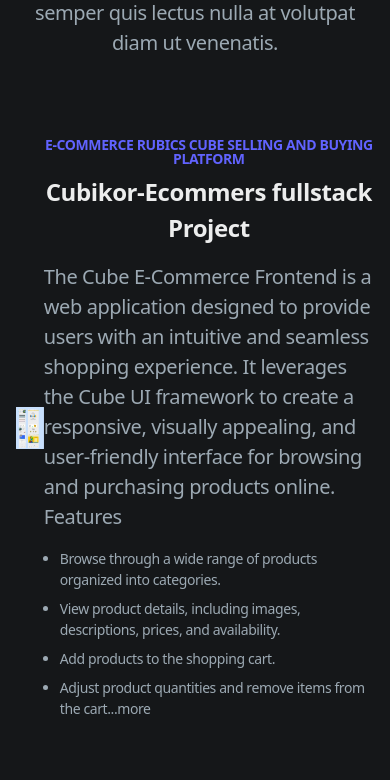
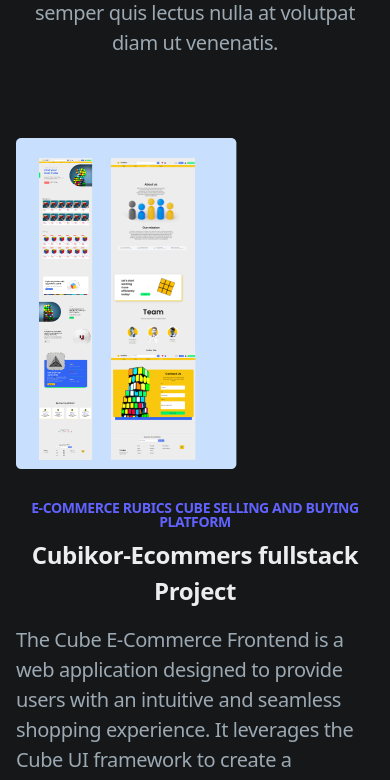
Before and after one commit to soumen974/Portfolio, a React (Create React App) app: page / in a window 390 px wide. Shown: the part 5260-6040 px from the top of the page. Built offline with nearby package versions, Linux system fonts and the light colour scheme.

Commit message:
send for prod

```diff
--- a/src/page/components/Projects.jsx
+++ b/src/page/components/Projects.jsx
@@ -19,10 +19,10 @@
                 at volutpat diam ut venenatis.
                 </p>
 
-                <div className="flex justify-end mb-8 sm:flex-row ">
+                <div className="flex flex-col mb-8 sm:flex-row">
                     <div className="flex items-center mb-8 sm:w-1/2 md:w-5/12">
                         <img
-                        className=""
+                        className="rounded-sm"
                         src={CubeEcomPAge}
                         alt=""
                         />
```
Lines whose indentation alone changed are shown as unchanged.
